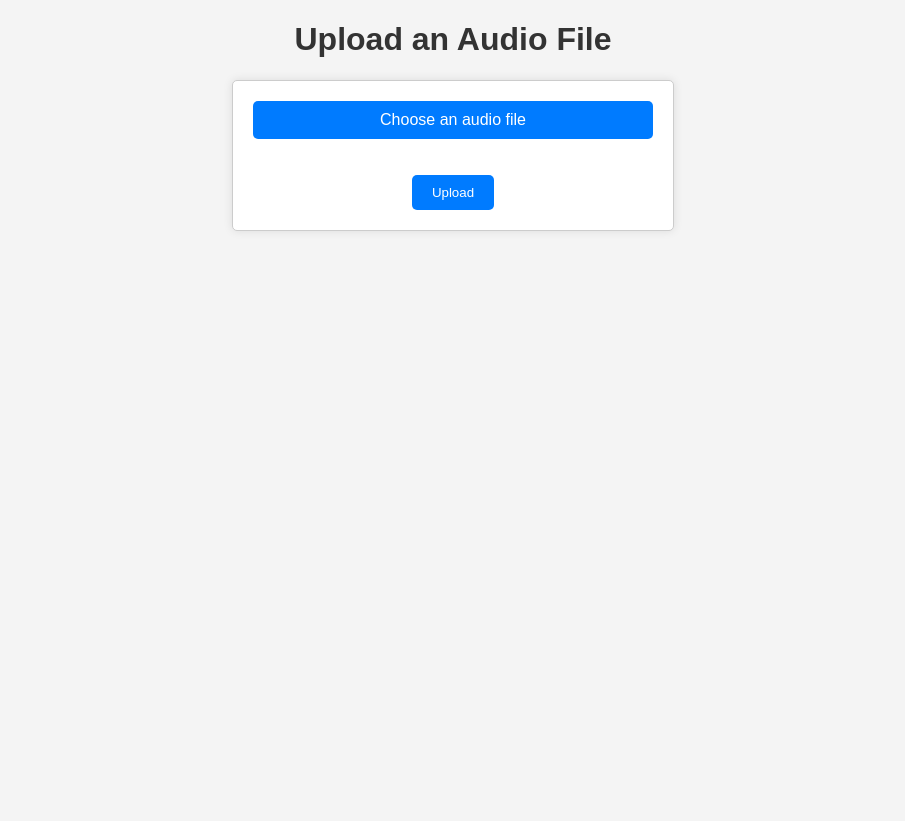
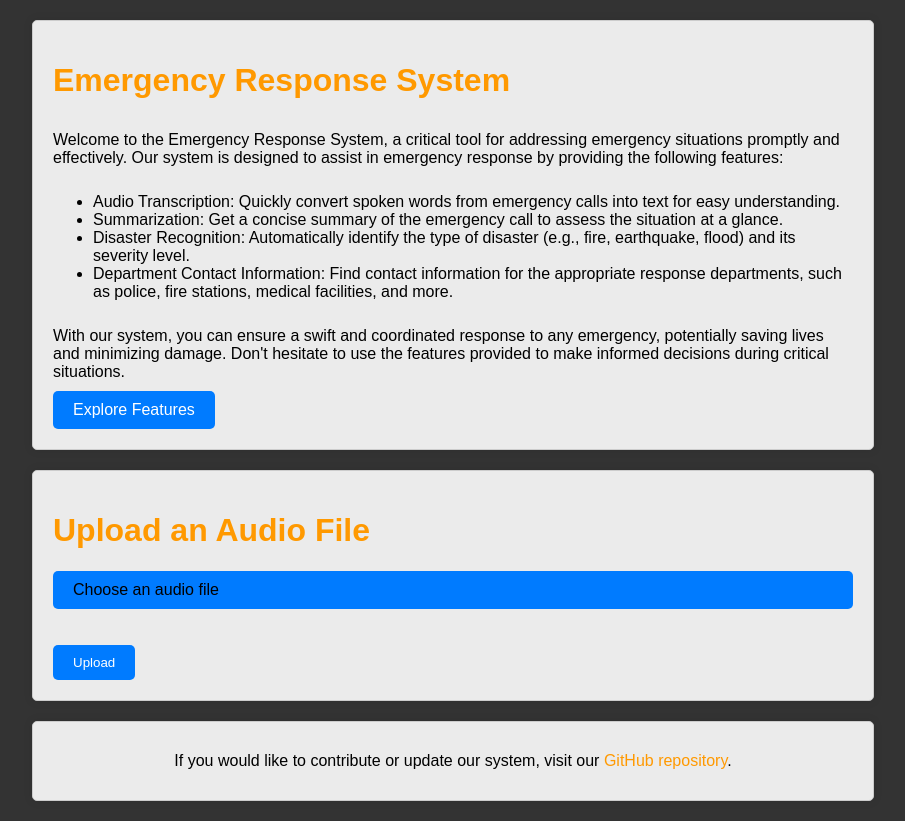
Before and after one commit to im45145v/Hash-It-Out, a Flask app: page / in a window 1280 px wide. Shown: the whole page, without its empty margins (187-1092 px from the left). Before the commit the page ends 231 px from the top, so only its background shows below. Run offline with Flask 3, Linux system fonts and the light colour scheme.

Commit message:
Update dashboard.html

```diff
--- a/templates/dashboard.html
+++ b/templates/dashboard.html
@@ -2,42 +2,84 @@
 <html>
 
 <head>
-    <title>Audio File Upload</title>
+    <title>Emergency Response System</title>
     <style>
         body {
             font-family: Arial, sans-serif;
-            background-color: #f4f4f4;
+            background-color: #333;
+            color: #000;
             text-align: center;
+            margin: 0;
+            padding: 0;
+        }
+
+        .container {
+            background-color: rgba(255, 255, 255, 0.9);
+            border: 1px solid #ccc;
+            border-radius: 5px;
+            box-shadow: 0 0 10px rgba(0, 0, 0, 0.1);
+            margin: 20px auto;
+            max-width: 800px;
+            padding: 20px;
+            text-align: left;
         }
 
         h1 {
-            color: #333;
+            color: #ff9900;
         }
 
-        form {
-            margin: 20px auto;
-            max-width: 400px;
-            padding: 20px;
-            background-color: #fff;
-            border: 1px solid #ccc;
-            border-radius: 5px;
-            box-shadow: 0 0 10px rgba(0, 0, 0, 0.1);
+        p {
+            margin: 0;
+            color: #000;
+            padding: 10px 0;
         }
 
+        ul {
+            list-style-type: disc;
+            margin-left: 20px;
+            padding-left: 20px;
+        }
+
+        .feature {
+            background-color: rgba(0, 123, 255, 0.8);
+            color: #000;
+            padding: 20px;
+            border-radius: 5px;
+            margin: 20px 0;
+        }
+
+        .feature h2 {
+            color: #ffcc00;
+        }
+
+        a.button {
+            display: inline-block;
+            background-color: #007bff;
+            color: #fff;
+            padding: 10px 20px;
+            border-radius: 5px;
+            text-decoration: none;
+        }
+
+        a.button:hover {
+            background-color: #0056b3;
+        }
+
+        /* Styling for file upload input */
         input[type="file"] {
             display: none;
         }
 
-        label {
+        label.upload-button {
             display: block;
             background-color: #007bff;
-            color: #fff;
-            padding: 10px;
+            color: #000;
+            padding: 10px 20px;
             border-radius: 5px;
             cursor: pointer;
         }
 
-        label:hover {
+        label.upload-button:hover {
             background-color: #0056b3;
         }
 
@@ -53,17 +95,51 @@
         button[type="submit"]:hover {
             background-color: #0056b3;
         }
+
+        /* Styling for GitHub link */
+        .github-link {
+            text-align: center;
+            margin-top: 20px;
+        }
+
+        .github-link a {
+            color: #ff9900;
+            text-decoration: none;
+        }
+
+        .github-link a:hover {
+            text-decoration: underline;
+        }
     </style>
 </head>
 
 <body>
+    <div class="container">
+        <h1>Emergency Response System</h1>
+        <p>Welcome to the Emergency Response System, a critical tool for addressing emergency situations promptly and effectively. Our system is designed to assist in emergency response by providing the following features:</p>
+        <ul>
+            <li>Audio Transcription: Quickly convert spoken words from emergency calls into text for easy understanding.</li>
+            <li>Summarization: Get a concise summary of the emergency call to assess the situation at a glance.</li>
+            <li>Disaster Recognition: Automatically identify the type of disaster (e.g., fire, earthquake, flood) and its severity level.</li>
+            <li>Department Contact Information: Find contact information for the appropriate response departments, such as police, fire stations, medical facilities, and more.</li>
+        </ul>
+        <p>With our system, you can ensure a swift and coordinated response to any emergency, potentially saving lives and minimizing damage. Don't hesitate to use the features provided to make informed decisions during critical situations.</p>
+        <a class="button" href="#features">Explore Features</a>
+    </div>
+
+    <div class="container">
         <h1>Upload an Audio File</h1>
         <form action="/upload" method="POST" enctype="multipart/form-data">
-        <label for="audio_file">Choose an audio file</label>
+            <label class="upload-button" for="audio_file">Choose an audio file</label>
             <input type="file" name="audio_file" id="audio_file" accept=".mp3, .wav, .ogg, .flac" required>
             <br><br>
             <button type="submit">Upload</button>
         </form>
+    </div>
+
+    <div class="container github-link">
+        <p>If you would like to contribute or update our system, visit our <a href="https://github.com/your-organization/emergency-response-system" target="_blank">GitHub repository</a>.</p>
+    </div>
 </body>
 
 </html>
```
Lines whose indentation alone changed are shown as unchanged.
